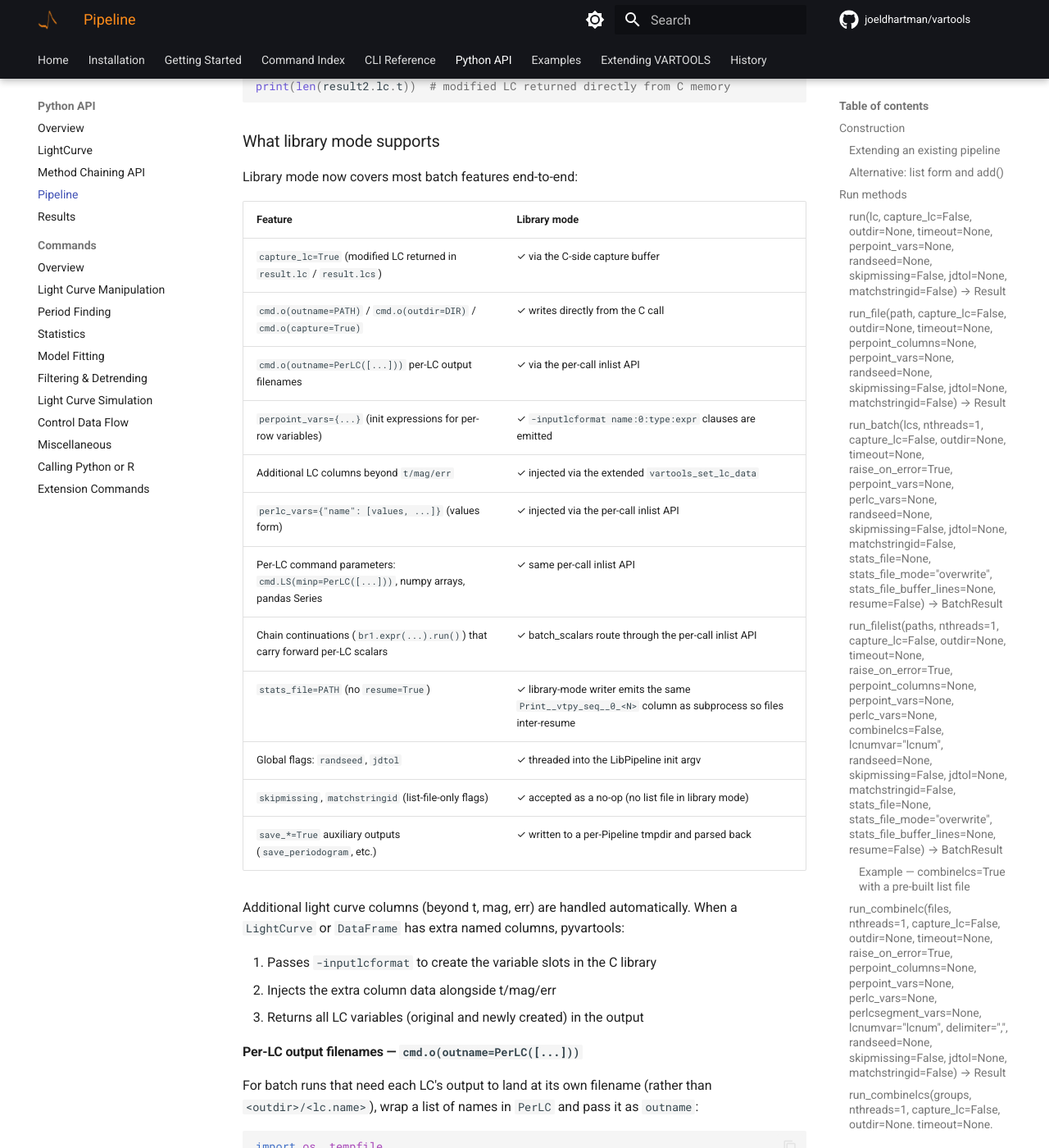
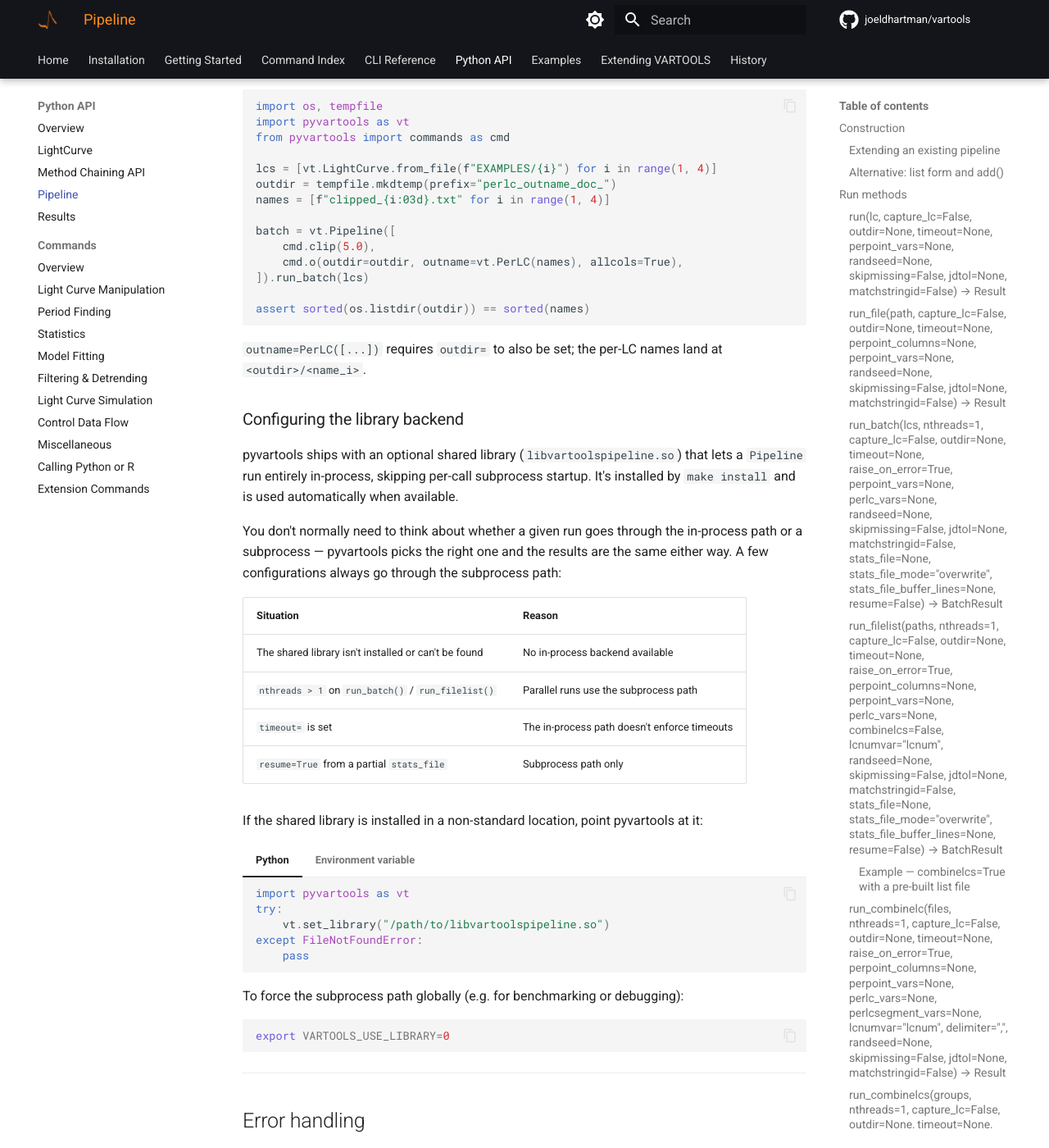
Before and after one commit to joeldhartman/vartools-site, an MkDocs documentation site: the page built from docs/python/pipeline.md, in a window 1280 px wide and 1400 px high, scrolled down 32303 px. Shown: the whole window at 82% size. Built offline with MkDocs 1.6.1 and Material for MkDocs 9.7.7, drawn with Linux system fonts in a browser that asks for light colours; comment, search, counter and statistics services are not loaded; the version menu is left out; some of the changed text lies outside the part shown.

Commit message:
Docs: rewrite the Performance section to be user-facing and concise
The "Performance: library mode" section was ~130 lines of dispatch
internals — when library mode applies, why subprocess fallback happens,
what the C-side capture buffer does, what flags it threads through,
which features it supports.  Most of that is irrelevant to a pyvartools
user who just wants their pipeline to run.

Replaced with:

* A short paragraph on Pipeline reusability + first-vs-subsequent-run
  cost, with a small example.
* The cmd.o(outname=PerLC([...])) pattern as a standalone subsection
  (user-relevant, not implementation detail).
* A short "Configuring the library backend" subsection covering
  install location and the env-var override, plus a 4-row table of
  the situations where subprocess is used unconditionally — only the
  user-relevant ones (library missing, nthreads > 1, timeout, resume).

The "What library mode supports" feature-checkmark table was dropped
entirely — it documents implementation completeness for the maintainer,
not anything actionable for a user.

````diff
--- a/docs/python/pipeline.md
+++ b/docs/python/pipeline.md
@@ -1126,65 +1126,24 @@
 
 ---
 
-## Performance: library mode
+## Performance and reusing a Pipeline
 
-When `libvartoolspipeline.so` is on the library search path, pyvartools runs
-vartools **in-process** rather than spawning a new subprocess for every call.
-The pipeline is initialised once (command-line parsing, memory allocation) and
-light curve arrays are injected directly into C memory on each subsequent call.
+A `Pipeline` is **reusable** — once constructed, you can run it against any number of light curves.  The first run pays a fixed setup cost; subsequent runs reuse the parsed pipeline state and just feed in new light-curve data, so a loop of many runs is much faster than constructing a new pipeline each time:
 
 ```python
 import pyvartools as vt
-from pyvartools import commands as cmd
-import numpy as np
 
-lc = vt.LightCurve.from_file("EXAMPLES/2")
 pipe = vt.Pipeline().rms()
-
-# First call: initialises the in-process pipeline (~same cost as subprocess)
-result = pipe.run(lc)
-
-# Subsequent calls: inject arrays, skip subprocess overhead
-for lc in [vt.LightCurve.from_file(f"EXAMPLES/{i}") for i in range(3, 8)]:
+for i in range(2, 8):
+    lc = vt.LightCurve.from_file(f"EXAMPLES/{i}")
     result = pipe.run(lc)
-
-# capture_lc=True also uses library mode (no subprocess needed)
-pipe2 = vt.Pipeline().clip(3.0)
-result2 = pipe2.run(lc, capture_lc=True)
-print(len(result2.lc.t))  # modified LC returned directly from C memory
 ```
 
-### What library mode supports
+For multiple light curves, prefer `run_batch()` or `run_filelist()` — these amortise setup across the whole batch in a single call.
 
-Library mode now covers most batch features end-to-end:
+### Per-LC output filenames — `cmd.o(outname=PerLC([...]))`
 
-| Feature | Library mode |
-|---------|--------------|
-| `capture_lc=True` (modified LC returned in `result.lc` / `result.lcs`) | ✓ via the C-side capture buffer |
-| `cmd.o(outname=PATH)` / `cmd.o(outdir=DIR)` / `cmd.o(capture=True)` | ✓ writes directly from the C call |
-| `cmd.o(outname=PerLC([...]))` per-LC output filenames | ✓ via the per-call inlist API |
-| `perpoint_vars={...}` (init expressions for per-row variables) | ✓ `-inputlcformat name:0:type:expr` clauses are emitted |
-| Additional LC columns beyond `t/mag/err` | ✓ injected via the extended `vartools_set_lc_data` |
-| `perlc_vars={"name": [values, ...]}` (values form) | ✓ injected via the per-call inlist API |
-| Per-LC command parameters: `cmd.LS(minp=PerLC([...]))`, numpy arrays, pandas Series | ✓ same per-call inlist API |
-| Chain continuations (`br1.expr(...).run()`) that carry forward per-LC scalars | ✓ batch_scalars route through the per-call inlist API |
-| `stats_file=PATH` (no `resume=True`) | ✓ library-mode writer emits the same `Print__vtpy_seq__0_<N>` column as subprocess so files inter-resume |
-| Global flags: `randseed`, `jdtol` | ✓ threaded into the LibPipeline init argv |
-| `skipmissing`, `matchstringid` (list-file-only flags) | ✓ accepted as a no-op (no list file in library mode) |
-| `save_*=True` auxiliary outputs (`save_periodogram`, etc.) | ✓ written to a per-Pipeline tmpdir and parsed back |
-
-Additional light curve columns (beyond t, mag, err) are handled automatically.
-When a `LightCurve` or `DataFrame` has extra named columns, pyvartools:
-
-1. Passes `-inputlcformat` to create the variable slots in the C library
-2. Injects the extra column data alongside t/mag/err
-3. Returns all LC variables (original and newly created) in the output
-
-#### Per-LC output filenames — `cmd.o(outname=PerLC([...]))`
-
-For batch runs that need each LC's output to land at its own filename
-(rather than `<outdir>/<lc.name>`), wrap a list of names in `PerLC` and
-pass it as `outname`:
+For batch runs that need each LC's output to land at its own filename (rather than `<outdir>/<lc.name>`), wrap a list of names in `PerLC` and pass it as `outname`:
 
 ```python
 import os, tempfile
@@ -1203,37 +1162,29 @@
 assert sorted(os.listdir(outdir)) == sorted(names)
 ```
 
-`outname=PerLC([...])` requires `outdir=` to also be set; the per-LC
-names land at `<outdir>/<name_i>`.  The same pipeline runs identically
-in subprocess mode (when `VARTOOLS_USE_LIBRARY=0`) and produces
-byte-identical output files.
+`outname=PerLC([...])` requires `outdir=` to also be set; the per-LC names land at `<outdir>/<name_i>`.
 
-### Enabling and disabling library mode
+### Configuring the library backend
 
-Library mode is **on by default** when `libvartoolspipeline.so` can be found.
-It falls back silently to subprocess mode when:
+pyvartools ships with an optional shared library (`libvartoolspipeline.so`) that lets a `Pipeline` run entirely in-process, skipping per-call subprocess startup. It's installed by `make install` and is used automatically when available.
 
-- the library is not installed
-- `VARTOOLS_USE_LIBRARY=0` is set in the environment
-- `timeout` is specified (library mode has no built-in timeout mechanism)
+You don't normally need to think about whether a given run goes through the in-process path or a subprocess — pyvartools picks the right one and the results are the same either way. A few configurations always go through the subprocess path:
 
-To force subprocess mode globally:
+| Situation | Reason |
+|-----------|--------|
+| The shared library isn't installed or can't be found | No in-process backend available |
+| `nthreads > 1` on `run_batch()` / `run_filelist()` | Parallel runs use the subprocess path |
+| `timeout=` is set | The in-process path doesn't enforce timeouts |
+| `resume=True` from a partial `stats_file` | Subprocess path only |
 
-```bash
-export VARTOOLS_USE_LIBRARY=0
-```
-
-### Non-standard library path
-
-If `libvartoolspipeline.so` is not on the default search path, point pyvartools
-to it explicitly:
+If the shared library is installed in a non-standard location, point pyvartools at it:
 
 === "Python"
 
     ```python
     import pyvartools as vt
     try:
-        vt.set_library("/path/to/libvartoolspipeline.so")   # placeholder
+        vt.set_library("/path/to/libvartoolspipeline.so")
     except FileNotFoundError:
         pass
     ```
@@ -1244,21 +1195,11 @@
     export VARTOOLS_LIBRARY=/path/to/libvartoolspipeline.so
     ```
 
-### When library mode is not used
+To force the subprocess path globally (e.g. for benchmarking or debugging):
 
-The pipeline falls back to the subprocess path transparently in these
-remaining cases:
-
-| Situation | Reason |
-|-----------|--------|
-| `libvartoolspipeline.so` not found | Library not installed |
-| `VARTOOLS_USE_LIBRARY=0` | Explicitly disabled |
-| `timeout` is set | Library mode has no timeout support |
-| `nthreads > 1` in `run_batch` | Library mode is single-threaded by design |
-| `resume=True` on `stats_file` | Resume uses the file's seq column to identify completed rows; library batch writes the seq column but the resume preprocessing path is subprocess-only |
-| `perlc_vars` contains a column-reference entry (`int` or `PerLCColumn`) | Real list-file column refs require the list file |
-| `cmd.o(namefromlist=COLNAME)` where the column comes from a real list file (e.g. via `run_filelist`) | Same — needs the list file |
-| `cmd.python(inprocess=False)` with `randseed`/`skipmissing`/`jdtol`/`matchstringid` | Single-LC `run()` keeps its global-opts gate; lift in a future change |
+```bash
+export VARTOOLS_USE_LIBRARY=0
+```
 
 ---
 
````
